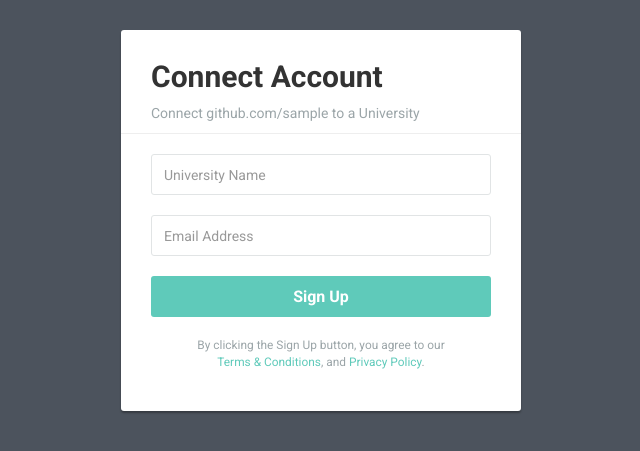
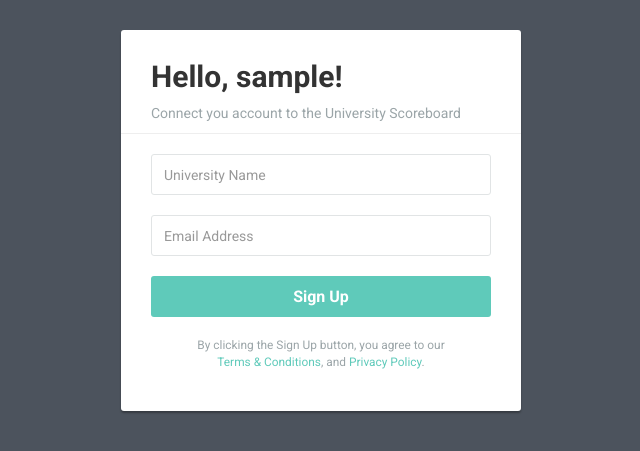
Before and after one commit to theriley106/OurCampusCodes, a Flask app: page /signUp/1 in a window 1280 px wide. Shown: the top 451 px of the page, without its empty margins (319-959 px from the left). Run offline with Flask 2, Linux system fonts and the light colour scheme; a database or web service that is not in the repository returns one stand-in record (values such as "Sample title"); data that the repository does not hold is empty; parts of the project's set-up code (start-up, migrations or seed data) failed here and were passed over; some libraries are stand-ins or nearby versions.

Commit message:
Updated the page to reflect the github api response that shows username

```diff
--- a/templates/signUp.html
+++ b/templates/signUp.html
@@ -86,8 +86,8 @@
 <body>
 <div class="signup-form">
     <form action="/examples/actions/confirmation.php" method="post">
-		<h2>Connect Account</h2>
-		<p>Connect github.com/{{ userInfo.login }} to a University</p>
+		<h2>Hello, {{ userInfo.login }}!</h2>
+		<p>Connect you account to the University Scoreboard</p>
 		<hr>
 		<div class="form-group">
 		<template id="resultstemplate">
```
